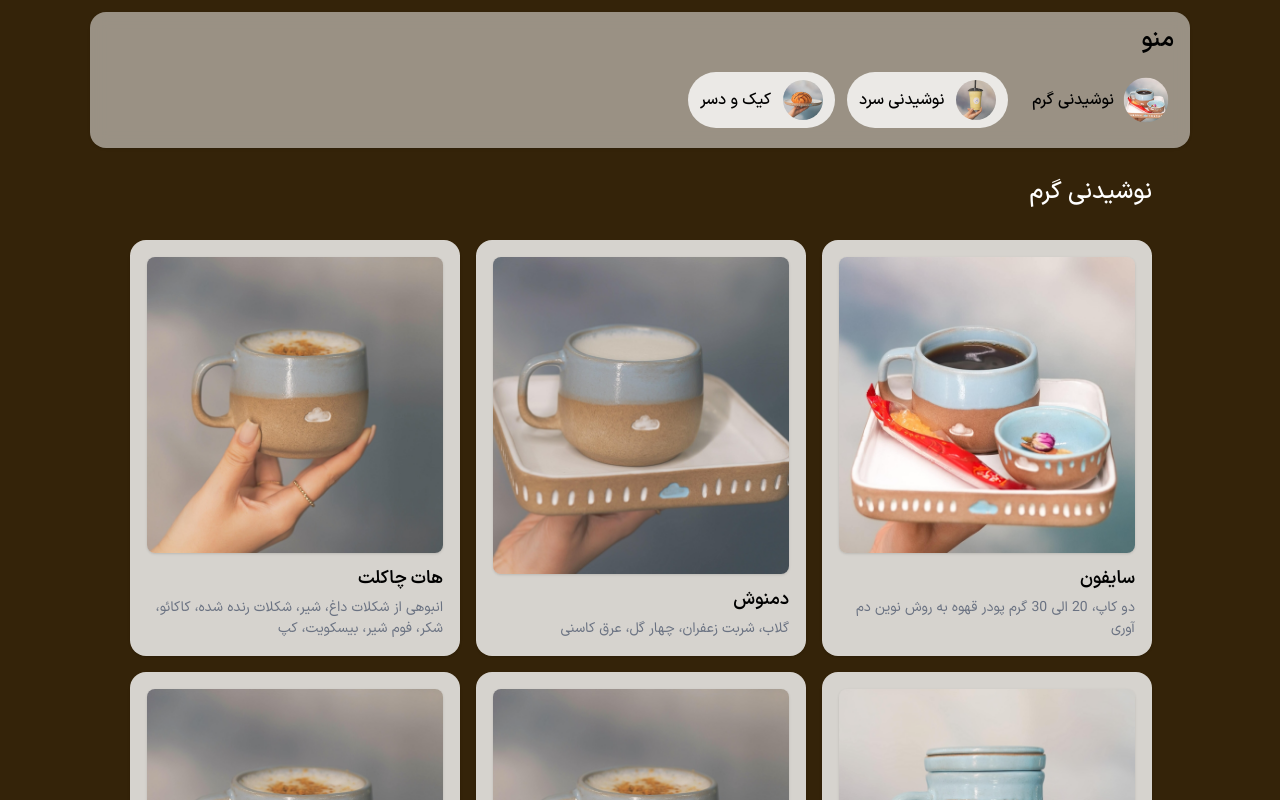
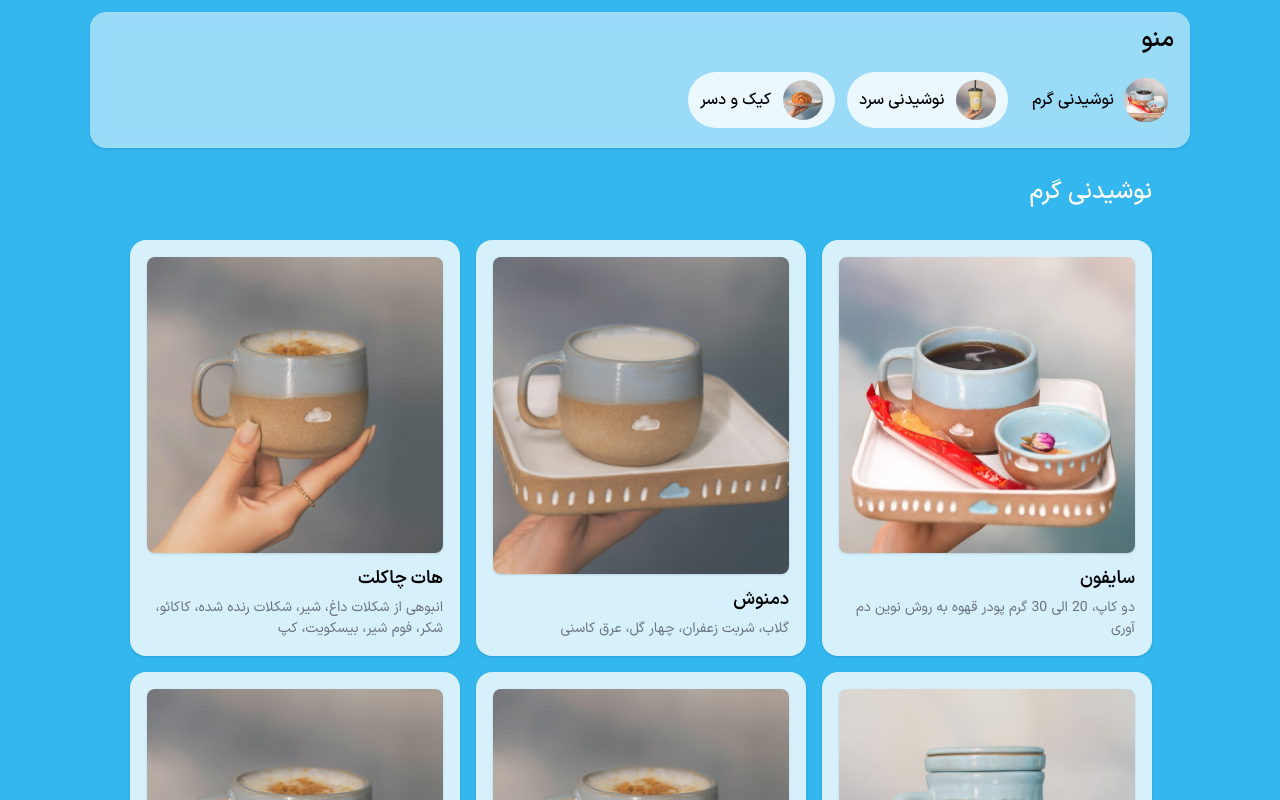
Before and after one commit to Soroushemoradi/menu, a React (Vite) app: page / in a window 1280 px wide. Shown: the top 800 px of the page. Built offline with nearby package versions, Linux system fonts and the light colour scheme.

Commit message:
new back color

```diff
--- a/src/App.jsx
+++ b/src/App.jsx
@@ -63,7 +63,7 @@ function App() {
     ]
 
   return (
-    <div className="app-shell has-fixed-nav bg-[#342309]">
+    <div className="app-shell has-fixed-nav bg-[#34b6ef]">
       <Menu categories={categories} />
 
     </div>
```
